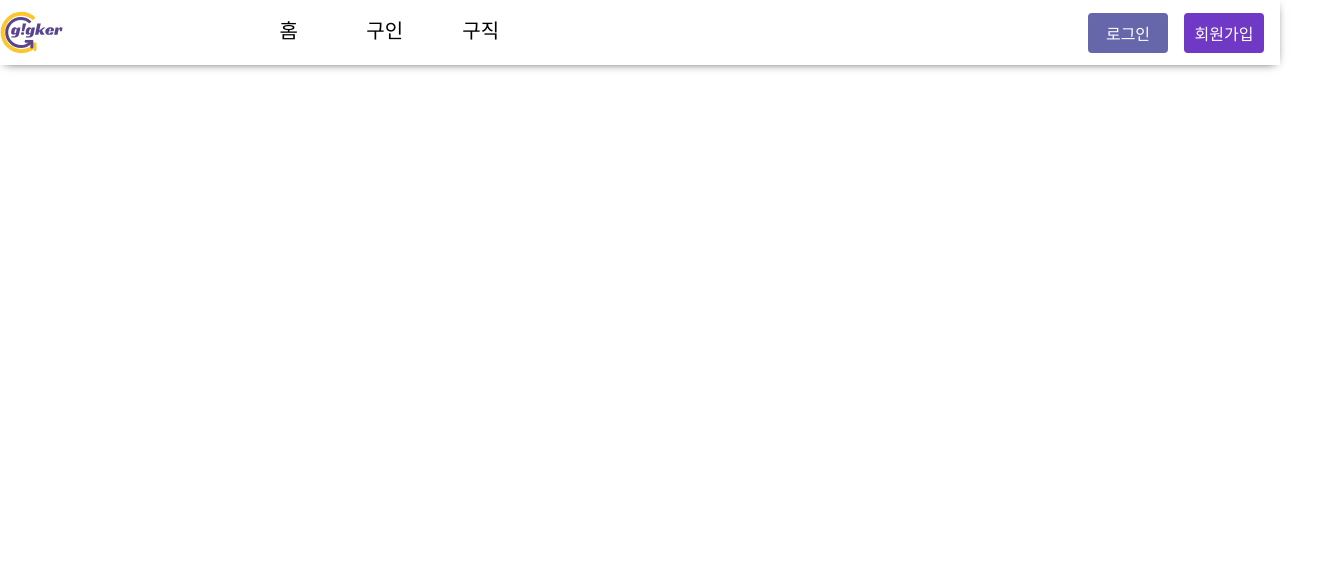
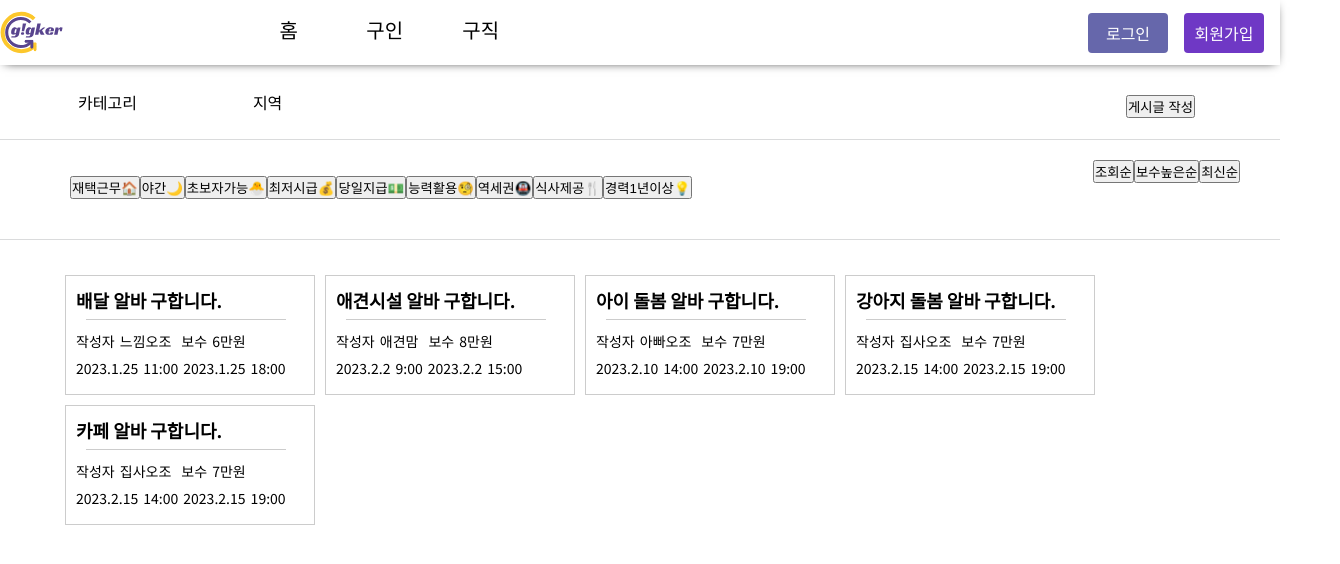
Before and after one commit to codestates-seb/seb41_main_005, a React (Create React App) app in the folder client/: page /edithire in a window 1280 px wide. Shown: the top 564 px of the page, 1340 px wide, since content can reach past the window. Built offline with nearby package versions, Linux system fonts and the light colour scheme.

Commit message:
hire page 1차 기능 구현' '

```diff
--- a/client/package.json
+++ b/client/package.json
@@ -6,11 +6,13 @@
     "@types/node": "^18.11.18",
     "@types/react-dom": "^18.0.10",
     "@types/react-router-dom": "^5.3.3",
+    "@types/redux": "^3.6.0",
     "@types/styled-components": "^5.1.26",
     "axios": "^1.2.2",
     "prettier": "^2.8.2",
     "react": "^18.2.0",
     "react-dom": "^18.2.0",
+    "react-redux": "^8.0.5",
     "react-router-dom": "^6.6.1",
     "react-scripts": "5.0.1",
     "redux": "^4.2.0",
--- a/client/src/App.tsx
+++ b/client/src/App.tsx
@@ -2,7 +2,6 @@ import Navigation from "./components/Navigation";
 import { ThemeProvider } from "styled-components";
 import GlobalStyle from "./assets/styles/global-styles";
 import { theme } from "./assets/styles/theme";
-
 import Hire from "./pages/Hire"
 
 function App() {
@@ -10,12 +9,8 @@ function App() {
     <ThemeProvider theme={theme}>
       <GlobalStyle />
       <Navigation />
+      <Hire />
     </ThemeProvider>
-  );
-  return (
-    <div className="App">
-      <Hire />
-    </div>
   );
 }
 
--- a/client/src/components/DropDownMenu.tsx
+++ b/client/src/components/DropDownMenu.tsx
@@ -1,72 +1,87 @@
-import React, { useState } from "react";
+import React from "react";
 import styled from "styled-components"
 import useDetectClose from "../util/useDetectClose"
+import { useDispatch, useSelector } from 'react-redux';
+import { RootState } from "../util/store"
+import { selectCategory, selectLocation, selectTag } from "../util/types"
 
 const tags = ['재택근무🏠', '야간🌙', '초보자가능🐣', '최저시급💰', '당일지급💵', '능력활용🧐', '역세권🚇', '식사제공🍴', '경력1년이상💡'];
 
 const TagButton = ({tag}: {tag:string}) => (
   <button>{tag}</button>
 )
-const category = ['외식/음료', '매장관리/판매', '서비스', '사무직', '고객상담/리서치/영업', '생산/건설/노무', 'IT/기술', '디자인', '미디어', '유통/물류', '병원/간호/연구', '교육/강사', '기타']
-const territory = ['종로구', '중구', '용산구', '성동구', '광진구', '동대문구', '중랑구', '성북구', '강북구', '도봉구', '노원구', '은평구', '서대문구', '마포구', '양천구','강서구','구로구', '금천구', '영등포구', '동작구','관악구', '서초구','강남구', '송파구', '강동구']
+
+const category = ['카테고리','외식/음료', '매장관리/판매', '서비스', '사무직', '고객상담/영업', '생산/건설/노무', 'IT/기술', '디자인', '미디어', '유통/물류', '병원/간호/연구', '교육/강사', '기타']
+const location = ['지역','종로구', '중구', '용산구', '성동구', '광진구', '동대문구', '중랑구', '성북구', '강북구', '도봉구', '노원구', '은평구', '서대문구', '마포구', '양천구','강서구','구로구', '금천구', '영등포구', '동작구','관악구', '서초구','강남구', '송파구', '강동구']
 
 const DropdownMenu = () => {
-  const [selectedCategory, setSelectedCategory] = useState("유통/물류");
-  const [selectedterritory, setSelectedTerritory] = useState("강남구")
-  const [myPageIsOpen, myPageRef, myPageHandler] = useDetectClose(false);
-  const [boardIsOpen, boardRef, boardHandler] = useDetectClose(false);
+  const dispatch = useDispatch();
+  const selectedCategory = useSelector((state: RootState) => state.selectedCategory);
+  const selectedLocation = useSelector((state: RootState) => state.selectedLocation);
+  const selectedTag = useSelector((state: RootState) => state.selectedTag)
 
-  const logoutClickHandler = () => {
+  const handleCategoryClick = (category: string) => {
+    dispatch(selectCategory(category));
+    categoryHandler();
+  }
+
+  const handleLocationClick = (location: string) => {
+    dispatch(selectLocation(location));
+    locationHandler();
+  }
+
+  const handleTagClick = (tag: string) => {
+    dispatch(selectTag(tag));
+  }
+
+
+  const [categoryIsOpen, categoryRef, categoryHandler] = useDetectClose(false);
+  const [locationIsOpen, locationRef, locationHandler] = useDetectClose(false);
+
+
+  const newHireClickHandler = () => {
     console.log("새 글 작성");
   };
 
-  const handleCategoryClick = (category:string) => {
-    setSelectedCategory(category);
-    myPageHandler();
-  }
-  const handleTerritoryClick = (territory:string) => {
-    setSelectedTerritory(territory);
-    myPageHandler();
-  }
 
   return (
     <>
       <UpperWrapper>
         <DropdownContainer>
-          <DropdownButton onClick={myPageHandler} ref={myPageRef}>
+          <DropdownWrapper onClick={() => handleCategoryClick("category")} ref={categoryRef}>
             <span>{selectedCategory}</span>
-          </DropdownButton>
-          <Menu isDropped={myPageIsOpen}>
-            <Ul>
+          </DropdownWrapper>
+          <DropdownTitle isDropped={categoryIsOpen}>
+            <DropdownList>
               {category.map((category:string) => (
-              <Li key={category}>
+              <DropdownItem key={category}>
                 <LinkWrapper href="#1-1" onClick={() => handleCategoryClick(category)}>{category}</LinkWrapper>
-              </Li>
+              </DropdownItem>
             ))}
-            </Ul>
-          </Menu>
+            </DropdownList>
+          </DropdownTitle>
         </DropdownContainer>
 
         <DropdownContainer>
-          <DropdownButton onClick={boardHandler} ref={boardRef}>
-            <span>{selectedterritory}</span>
-          </DropdownButton>
-          <Menu isDropped={boardIsOpen}>
-            <Ul>
-            {territory.map((territory:string) => (
-              <Li key={territory}>
-                <LinkWrapper href="#2-1" onClick={() => handleTerritoryClick(territory)}>{territory}</LinkWrapper>
-              </Li>
+          <DropdownWrapper onClick={locationHandler} ref={locationRef}>
+            <span>{selectedLocation}</span>
+          </DropdownWrapper>
+          <DropdownTitle isDropped={locationIsOpen}>
+            <DropdownList>
+            {location.map((location:string) => (
+              <DropdownItem key={location}>
+                <LinkWrapper href="#2-1" onClick={() => handleLocationClick(location)}>{location}</LinkWrapper>
+              </DropdownItem>
             ))}
-            </Ul>
-          </Menu>
+            </DropdownList>
+          </DropdownTitle>
         </DropdownContainer>
 
-        <AddHire onClick={logoutClickHandler}><button>게시글 작성</button></AddHire>
+        <AddHire onClick={newHireClickHandler}><button>게시글 작성</button></AddHire>
       </UpperWrapper>
       <LowerWrapper>
         <CategoryButton>
-          <div>{tags.map(tag => <TagButton tag={tag} />)}</div>
+          <div>{tags.map(tag => <TagButton tag={tag} onClick={() => handleTagClick(selectedTag)} />)}</div>
         </CategoryButton>
         <FilterButton>
           <div>
@@ -85,7 +100,7 @@ const UpperWrapper = styled.div`
   width: 100%;
   display: flex;
   flex-direction: row;
-  padding: 20px 20px 15px 20px;
+  padding: 70px 20px 15px 20px;
   border-bottom: 1px solid #dadbdc;
   . {
     margin: 0px 0px 15px 0px;
@@ -93,6 +108,7 @@ const UpperWrapper = styled.div`
 `;
 
 const DropdownContainer = styled.div`
+  margin: 16px 50px 0 50px;
   position: relative;
   text-align: center;
   flex: 0 1 auto;
@@ -102,19 +118,18 @@ const DropdownContainer = styled.div`
   height: 38px;
   padding: 8px;
   background-color: white;
-  margin: 16px 8px 0;
 `;
 
-const DropdownButton = styled.div`
+const DropdownWrapper = styled.div`
   cursor: pointer;
 `;
 
-const Menu = styled.div`
+const DropdownTitle = styled.div`
   background: gray;
   position: absolute;
   top: 52px;
   left: 50%;
-  width: 100px;
+  width: 130px;
   text-align: center;
   box-shadow: 5px 5px 10px rgba(0, 0, 0, 0.2);
   border-radius: 3px;
@@ -147,8 +162,7 @@ const Menu = styled.div`
     `};
 `;
 
-
-const Ul = styled.ul`
+const DropdownList = styled.ul`
   & > li {
     margin-bottom: 10px;
   }
@@ -166,7 +180,7 @@ const Ul = styled.ul`
   align-items: center;
 `;
 
-const Li = styled.li``;
+const DropdownItem = styled.li``;
 
 const LinkWrapper = styled.a`
   font-size: 16px;
@@ -177,8 +191,7 @@ const LinkWrapper = styled.a`
 const AddHire = styled.div`
   height: 38px;
   margin: 16px 15px 0 auto;
-  padding: 9px 11px 8px;
-  // border: 1px solid;
+  padding: 9px 50px 8px;
   cursor: pointer;
   font-size: 16px;
 `;
@@ -186,6 +199,7 @@ const AddHire = styled.div`
 //태그 파트
 const LowerWrapper = styled.div`
   width: 100%;
+  height: 100px;
   padding: 20px 20px 15px 20px;
   border-bottom: 1px solid #dadbdc;
   . {
@@ -193,13 +207,17 @@ border-bottom: 1px solid #dadbdc;
   }
 `;
 
-const CategoryButton = styled.div`
+const CategoryButton = styled.button`
+  margin: 16px 50px 8px;
+  border: none;
+  background-color: white;
 `;
+
 const FilterButton = styled.div`
   height: 38px;
-margin: 16px 15px 0 auto;
-padding: 9px 11px 8px;
-border: 1px solid
+  margin: 0 20px 0 8px;
+  float: right;
+  border: none;
   cursor: pointer;
   font-size: 16px;
 `;
--- a/client/src/components/hire/CardProps.tsx
+++ b/client/src/components/hire/CardProps.tsx
@@ -5,4 +5,7 @@ export interface CardProps {
   startWorkTime: string;
   endWorkTime: string;
   memberId: string;
+  location: string;
+  categories: string;
+  tag: string;
 };
--- a/client/src/components/hire/HireArticle.tsx
+++ b/client/src/components/hire/HireArticle.tsx
@@ -1,7 +1,9 @@
 import React from "react";
 import { CardProps } from "./CardProps";
 import styled from 'styled-components';
-// import HireArticleContainer from "./HireArticleContainer";
+import { useSelector } from 'react-redux';
+import { RootState } from "../../util/store"
+
 //import { Link } from "react-router-dom";
 
 export const cards: CardProps[] = [
@@ -12,6 +14,9 @@ export const cards: CardProps[] = [
     startWorkTime: `2023.1.25 11:00`,
     endWorkTime: `2023.1.25 18:00`,
     memberId: `1`,
+    location: `강남구`,
+    categories: `유통/물류`,
+    tag: `식사제공🍴`,
   },
   {
     title: `애견시설 알바 구합니다.`,
@@ -20,6 +25,9 @@ export const cards: CardProps[] = [
     startWorkTime: `2023.2.2 9:00`,
     endWorkTime: `2023.2.2 15:00`,
     memberId: `2`,
+    location: `용산구`,
+    categories: `매장관리/판매`,
+    tag: `초보자가능🐣`,
   },
   {
     title: "아이 돌봄 알바 구합니다.",
@@ -28,6 +36,9 @@ export const cards: CardProps[] = [
     startWorkTime: "2023.2.10 14:00",
     endWorkTime: "2023.2.10 19:00",
     memberId: `3`,
+    location: `종로구`,
+    categories: `기타`,
+    tag: `능력활용🧐`,
   },
   {
     title: `강아지 돌봄 알바 구합니다.`,
@@ -36,27 +47,44 @@ export const cards: CardProps[] = [
     startWorkTime: `2023.2.15 14:00`,
     endWorkTime: `2023.2.15 19:00`,
     memberId: `4`,
+    location: `중랑구`,
+    categories: `기타`,
+    tag: `최저시급💰`,
   },
   {
-    title: `강아지 돌봄 알바 구합니다.`,
+    title: `카페 알바 구합니다.`,
     nickname: `집사오조`,
     price: `7만원`,
     startWorkTime: `2023.2.15 14:00`,
     endWorkTime: `2023.2.15 19:00`,
     memberId: `5`,
+    location: `서대문구`,
+    categories: `외식/음료`,
+    tag: `역세권🚇`,
   },
 ];
 
-const HireArticle: React.FC<CardProps> = ({ cardData }) => {
+const HireArticle: React.FC = () => {
+  const selectedCategory = useSelector((state: RootState) => state.selectedCategory)
+  const selectedLocation = useSelector((state: RootState) => state.selectedLocation)
+  const selectedTag = useSelector((state: RootState) => state.selectedTag)
+  const filteredCards =
+  selectedCategory === "카테고리" && selectedLocation === "지역" && selectedTag === "" ? cards :
+  cards.filter(
+    card =>
+      (selectedCategory === "카테고리" || card.categories === selectedCategory) &&
+      (selectedLocation === "지역" || card.location === selectedLocation) &&
+      (selectedTag === "" || card.tag === selectedTag)
+  );
   return (
     <HireArticleContainer>
-      {cardData.map((data, index) => (
+      {filteredCards.map((card, index) => (
       <Card key={index}>
-        <CardTitle>{data.title}</CardTitle>
-        <CardWriter>작성자 {data.nickname}</CardWriter>
-        <CardPay>보수 {data.price}</CardPay>
-        <CardStart>{data.startWorkTime}</CardStart>
-        <CardEnd>{data.endWorkTime}</CardEnd>
+        <CardTitle>{card.title}</CardTitle>
+        <CardWriter>작성자 {card.nickname}</CardWriter>
+        <CardPay>보수 {card.price}</CardPay>
+        <CardStart>{card.startWorkTime}</CardStart>
+        <CardEnd>{card.endWorkTime}</CardEnd>
       </Card>
       ))}
     </HireArticleContainer>
@@ -66,8 +94,13 @@ const HireArticle: React.FC<CardProps> = ({ cardData }) => {
 
 const HireArticleContainer = styled.div`
   margin-top: 30px;
-width: 80%;
+  width: 100%;
   display: flex;
+  flex-direction: row;
+  justify-content: flex-start;
+  flex-wrap: wrap;
+  margin-left: 60px;
+  margin-right: 60px;
 `;
 
 const Card = styled.div`
--- a/client/src/pages/Hire.tsx
+++ b/client/src/pages/Hire.tsx
@@ -1,15 +1,13 @@
 import HireArticle, { cards } from "../components/hire/HireArticle";
-import { CardProps } from "../components/hire/CardProps"
 import DropDownMenu from "../components/DropDownMenu";
+import { CardProps } from '../components/hire/CardProps';
 
 function Hire() {
-  const cardComponents = cards.map((card: CardProps) => (
-    <HireArticle key={card.memberId} {...card} />
-  ));
+
   return (
     <div className="Hire">
       <DropDownMenu />
-      {cardComponents}
+      <HireArticle cardData={cards as CardProps[]} />
     </div>
   );
 }
--- /dev/null
+++ b/client/src/util/reducer.ts
@@ -0,0 +1,20 @@
+import { ApplicationState, ApplicationActions } from './types';
+
+const initialState: ApplicationState = {
+  selectedCategory: '카테고리',
+  selectedLocation: '지역',
+  selectedTag: '',
+};
+
+export const reducer = (state = initialState, action: ApplicationActions): ApplicationState => {
+  switch (action.type) {
+    case 'SELECT_CATEGORY':
+      return { ...state, selectedCategory: action.payload };
+    case 'SELECT_LOCATION':
+      return { ...state, selectedLocation: action.payload };
+    case 'SELECT_TAG':
+      return { ...state, selectedTag: action.payload };
+    default:
+      return state;
+  }
+};
--- /dev/null
+++ b/client/src/util/store.ts
@@ -0,0 +1,11 @@
+import { createStore } from 'redux';
+import { reducer } from './reducer';
+
+export interface RootState {
+  selectedCategory: string;
+  selectedLocation: string;
+  selectedTag: string;
+}
+
+
+export const store = createStore(reducer);
--- /dev/null
+++ b/client/src/util/types.ts
@@ -0,0 +1,25 @@
+export type ApplicationState = {
+  selectedCategory: string;
+  selectedLocation: string;
+  selectedTag: string;
+}
+
+export type ApplicationActions =
+  | { type: 'SELECT_CATEGORY', payload: string }
+  | { type: 'SELECT_LOCATION', payload: string }
+  | { type: 'SELECT_TAG', payload: string }
+
+export const selectCategory = (category: string) => ({
+  type: 'SELECT_CATEGORY',
+  payload: category
+});
+
+export const selectLocation = (location: string) => ({
+  type: 'SELECT_LOCATION',
+  payload: location
+});
+
+export const selectTag = (tag: string) => ({
+  type: 'SELECT_TAG',
+  payload: tag
+});
```
Also changed, not shown: client/src/components/hire/HireArticleContainer.tsx (deleted, +0 -58 lines), client/src/index.tsx (+7 -3 lines), 1 other file (tests, documents, lock files or other folders). Lines whose indentation alone changed are shown as unchanged.
